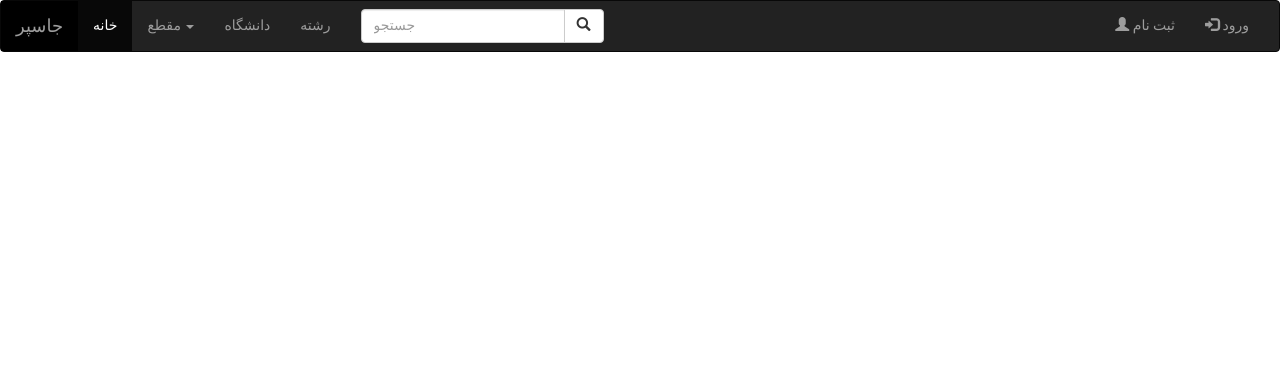
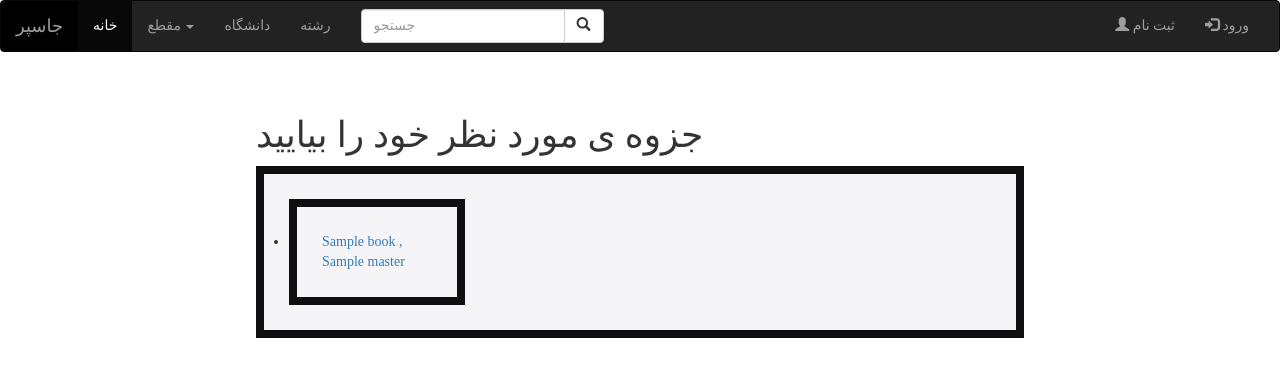
Before and after one commit to pooyaphoenix/Jasper, a Django app: template jasper/blog/templates/home.html in a window 1280 px wide. Shown: the top 377 px of the page. Run offline with Django 3.2, Linux system fonts and the light colour scheme; the template is opened without the code that fills it: most values are stand-ins (such as "Sample title", 1, 10 or a date in 2020); some libraries are stand-ins or nearby versions.

Commit message:
templates modified

```diff
--- a/jasper/blog/templates/base.html
+++ b/jasper/blog/templates/base.html
@@ -6,6 +6,23 @@
           <link rel="stylesheet" href="https://maxcdn.bootstrapcdn.com/bootstrap/3.4.0/css/bootstrap.min.css">
           <script src="https://ajax.googleapis.com/ajax/libs/jquery/3.4.0/jquery.min.js"></script>
           <script src="https://maxcdn.bootstrapcdn.com/bootstrap/3.4.0/js/bootstrap.min.js"></script>
+         <style>
+          .box {
+            background-color: rgb(245, 245, 247);
+            width: 25%;
+            padding: 25px;
+            border: 8px solid rgb(15, 15, 15);
+          }
+          .boxouter {
+            background-color: rgb(245, 245, 247);
+            width: 75%;
+            padding: 25px;
+            border: 8px solid rgb(15, 15, 15);
+          }
+          .center {
+            margin: 5% 0% 10% 20%;
+          }
+          </style>
           {% block head %}
           <title>jasper</title>
           {% endblock %}
--- a/jasper/blog/templates/home.html
+++ b/jasper/blog/templates/home.html
@@ -8,7 +8,18 @@
     </head>
     <body>
             {% block body %}
-
+            <div class="center">
+                <h1>جزوه ی مورد نظر خود را بیایید</h1>
+                {% if allof_books %}
+                  <ul class="boxouter">
+                      {% for Book in allof_books %}
+                        <li class="box"><a href="/blog/{{Book.id}}">{{Book.name}} , {{ Book.master}}</a></li>
+                      {% endfor %}
+                  </ul>
+                {% else %}
+                  <p style="color:tomato">not available.</p>
+                {% endif %}
+              </div>
             {% endblock %}
     </body>
 </html>
```
